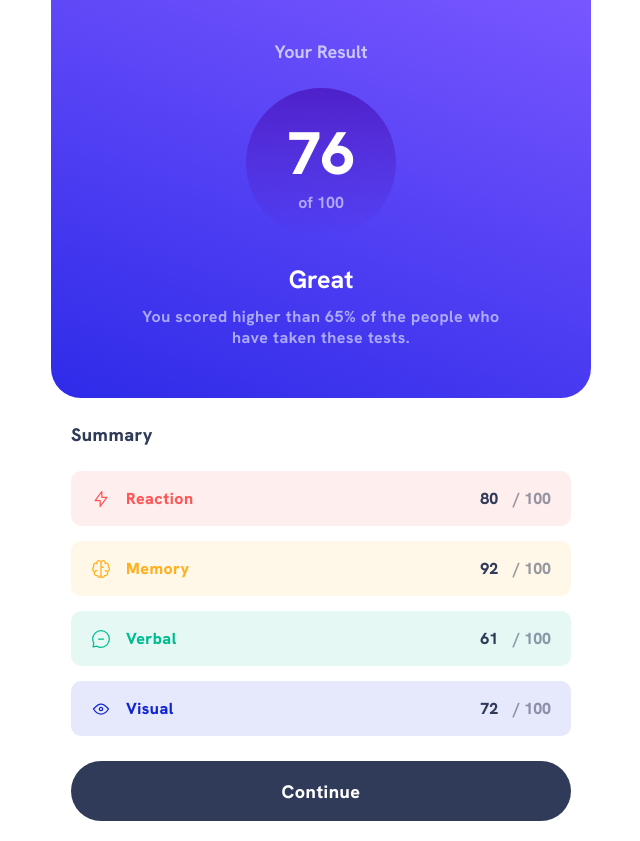
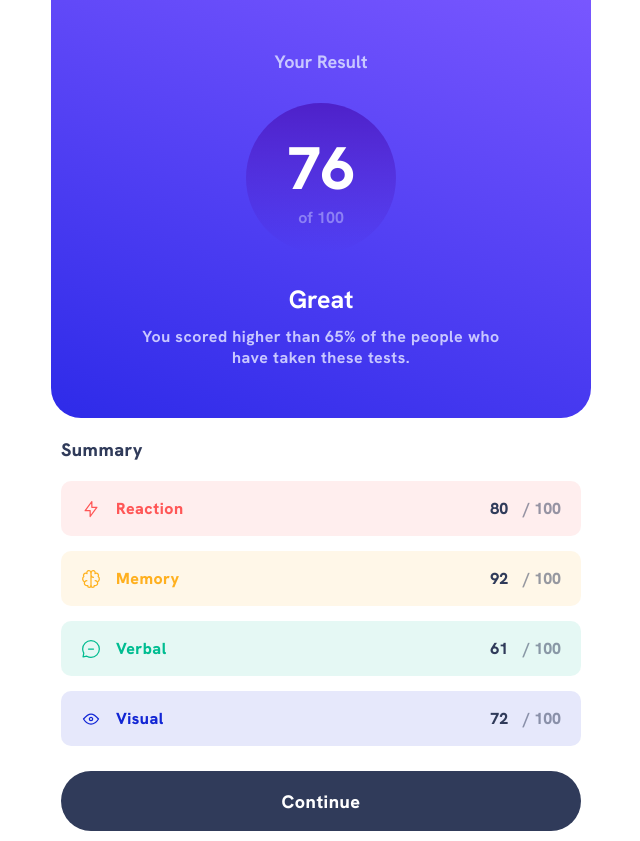
Before and after one commit to abdallahzeiada/results-summary-component-main, a plain HTML site: page index.html in a window 1280 px wide. Shown: the whole page, without its empty margins (319-959 px from the left). Drawn offline with Linux system fonts and the light colour scheme.

Commit message:
forth px perfect

```diff
--- a/style.scss
+++ b/style.scss
@@ -34,12 +34,13 @@ body {
         color: $light-blue-text;
         text-transform: capitalize;
         font-weight: 700;
+        margin-top: 10px;
       }
       .circle {
         width: 150px;
         height: 150px;
         border-radius: 50%;
-        margin: 25px auto;
+        margin: 30px auto;
         display: flex;
         align-items: center;
         justify-content: center;
@@ -55,7 +56,7 @@ body {
             font-size: 16px;
             font-weight: 700;
             color: $light-blue-text;
-            opacity: 0.8;
+            opacity: 0.5;
           }
         }
       }
@@ -72,16 +73,16 @@ body {
         color: $light-blue-text;
         margin-bottom: 10px;
         letter-spacing: 0.5px;
-        opacity: 0.8;
       }
     }
     main {
-      padding: 0 20px;
+      padding: 0 10px;
+      margin-top: 10px;
       h3 {
         color: $dark-blue-text;
         font-weight: 800;
         font-size: 18px;
-        margin: 25px 0;
+        margin: 20px 0;
         letter-spacing: 0.5px;
       }
       .content {
@@ -137,7 +138,8 @@ body {
       }
     }
     footer {
-      padding: 0 20px;
+    // border: 2px solid red;
+      padding: 10px;
       button {
         all: unset;
         width: 100%;
@@ -145,8 +147,6 @@ body {
         background-color: $dark-blue-text;
         height: 60px;
         border-radius: 50px;
-        margin-bottom: 20px;
-        margin-top: 10px;
         color: $White;
         font-size: 18px;
         font-weight: 800;
@@ -154,4 +154,10 @@ body {
       }
     }
   }
+  .th{
+    position: relative;
+    // right: 300px;
+    // opacity: 0.7;
+    border: 2px solid red;
+  }
 }
```
Also changed, not shown: index.html (+1 -1 lines), assets/images/===WhatsApp Image 2023-05-28 at 11.50.42 PM.jpeg (added), style.css, 1 other file.
